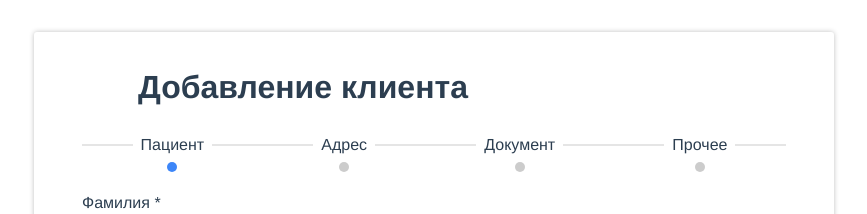
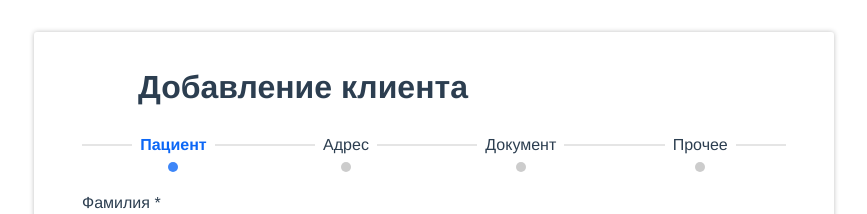
Before and after one commit to ksenkso/medods-client-form, a Vue app: page / in a window 1280 px wide. Shown: the top 214 px of the page, without its empty margins (206-1073 px from the left). Built offline with nearby package versions, Linux system fonts and the light colour scheme.

Commit message:
fix: changed colors

```diff
--- a/src/components/form/FormProgress.vue
+++ b/src/components/form/FormProgress.vue
@@ -178,18 +178,22 @@ export default {
     }
 
     &_valid {
+      color: lighten($valid-color, 5%);
       &::after {
         background: lighten($valid-color, 10%);
       }
     }
 
     &_error {
+      color: lighten($error-color, 5%);
       &::after {
         background: lighten($error-color, 10%);
       }
     }
 
     &_active {
+      font-weight: bold;
+      color: lighten($primary-color, 10%);
       &::after {
         background: lighten($primary-color, 20%);
       }
```
